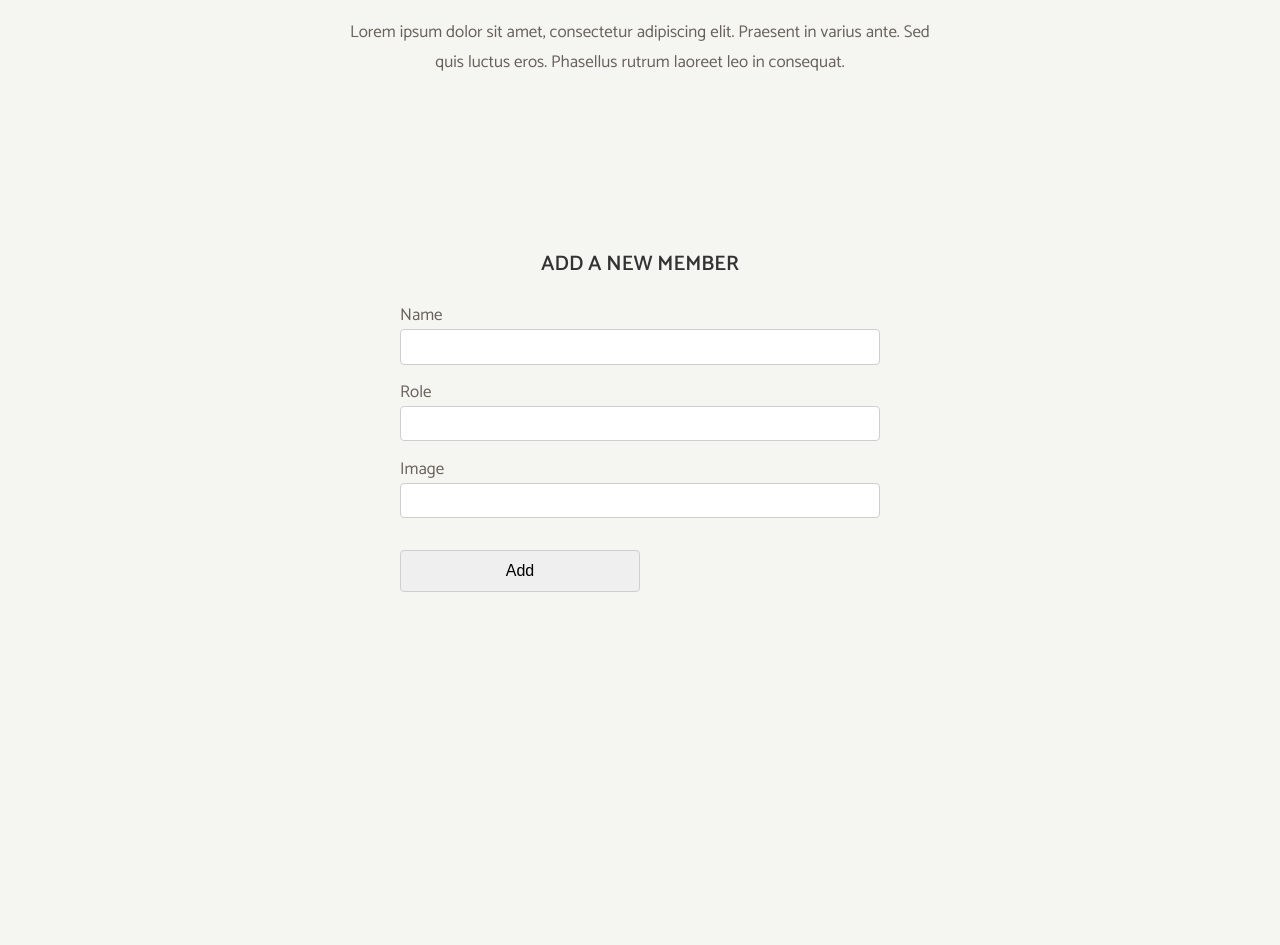
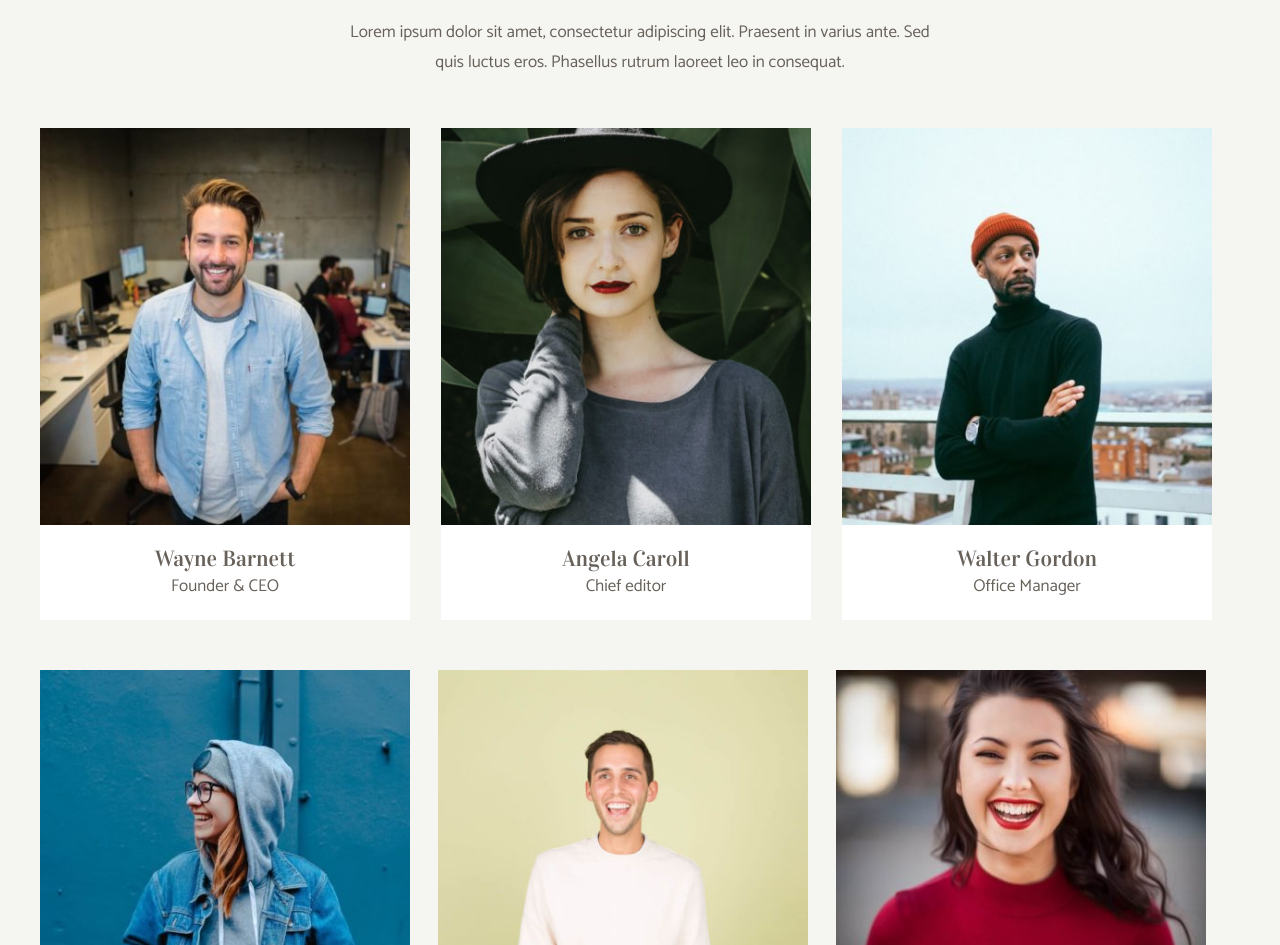
Before and after one commit to mouhcine15/js-our-team, a plain HTML site: page index.html in a window 1280 px wide. Shown: the part 107-1052 px from the top of the page. Before the commit the page ends 800 px from the top, so only its background shows below. Drawn offline with Linux system fonts and the light colour scheme.

Commit message:
es completo

```diff
--- a/index.html
+++ b/index.html
@@ -23,8 +23,8 @@
         <div class="team-container">
           <!-- Inseriamo inizialmente una card statica per stilarla e vedere l'effetto finale -->
 
-          <div class="team-card">
-            <!-- <div class="card-image">
+          <!-- <div class="team-card">
+            <div class="card-image">
               <img
                 src="img/wayne-barnett-founder-ceo.jpg"
                 alt="Wayne Barnett"
@@ -33,8 +33,8 @@
             <div class="card-text">
               <h3>Wayne Barnett</h3>
               <p>Founder & CEO</p>
-            </div> -->
-          </div>
+            </div>
+          </div> -->
         </div>
       </div>
     </section>
--- a/script.js
+++ b/script.js
@@ -1,49 +1,82 @@
-
-let card = document.getElementsByClassName("team-card");
-
-
+// creo array di oggetti
 const oggetti =
 [
     {
         "nome" : "Wayne Barnett",
         "ruolo" : "Founder & CEO",
-        "img.src" : "img/wayne-barnett-founder-ceo.jpg"
+        "foto" : "img/wayne-barnett-founder-ceo.jpg"
     },
 
     {
         "nome" : "Angela Caroll",
         "ruolo" : "Chief editor",
-        "img.src" :  "img/angela-caroll-chief-editor.jpg"
+        "foto" :  "img/angela-caroll-chief-editor.jpg"
     },
 
     {
         "nome" : "Walter Gordon",
         "ruolo" : "Office Manager",
-        "img.src" :  "img/walter-gordon-office-manager.jpg"
+        "foto" :  "img/walter-gordon-office-manager.jpg"
     },
 
     {
         "nome" : "Angela Lopez",
         "ruolo" : "Social Media Manager",
-        "img.src" :  "img/angela-lopez-social-media-manager.jpg"
+        "foto" :  "img/angela-lopez-social-media-manager.jpg"
     },
 
     {
         "nome" : "Scott Estrada",
         "ruolo" : "Developer",
-        "img.src" :  "img/scott-estrada-developer.jpg"
+        "foto" :  "img/scott-estrada-developer.jpg"
     },
 
     {
         "nome" : "Barbara Ramos",
         "ruolo" : "Graphic Designer",
-        "img.src" :  "img/barbara-ramos-graphic-designer.jpg"
+        "foto" :  "img/barbara-ramos-graphic-designer.jpg"
     }
 
 ];
+// variabile del contenitore
+ let container = document.querySelector(".team-container");
+
+//  ciclo per stampare le card
+ for (let i = 0; i < oggetti.length; i ++) {
+    let elementi = oggetti[i];
+
+    // creo gli elementi html
+    const card = document.createElement("div");
+    card.classList.add("team-card");
+
+    const immagine = document.createElement("div");
+    immagine.classList.add("card-image");
+
+    const profilo = document.createElement("img");
+    profilo.src = elementi.foto;
+
+    const text = document.createElement("div");
+    text.classList.add("card-text");
+
+    const nome = document.createElement("h3");
+
+    const ruolo = document.createElement("p");
+
+    // append
+    text.append(nome);
+    text.append(ruolo);
+
+    immagine.append(profilo);
+
+    card.append(immagine);
+    card.append(text);
 
 
- console.log(oggetti);
+    container.append(card);
 
-// document.getElementsByClassName("team-card").innerHTML = azienda;
-// card.innerHTML = azienda;
+
+    nome.innerText = elementi.nome;
+    ruolo.innerText = elementi.ruolo;
+
+    console.log(card);
+ }
```
